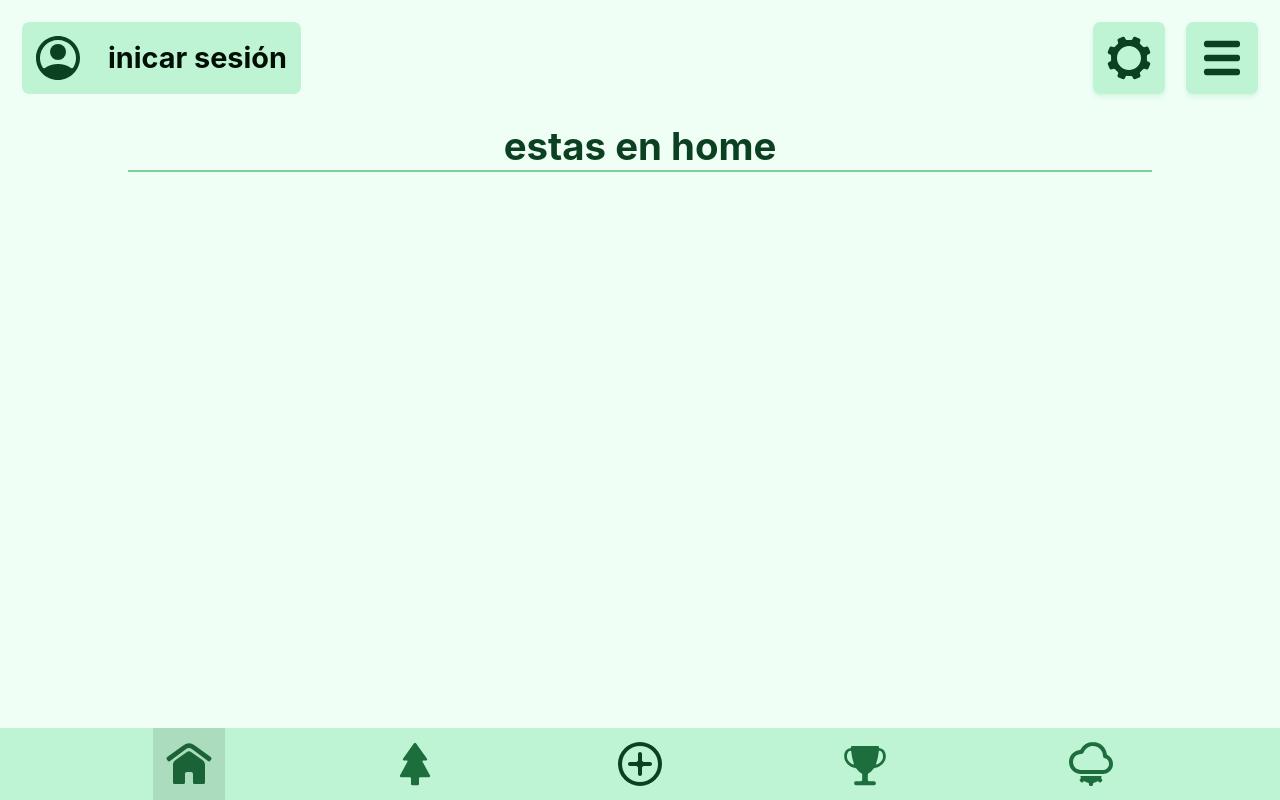
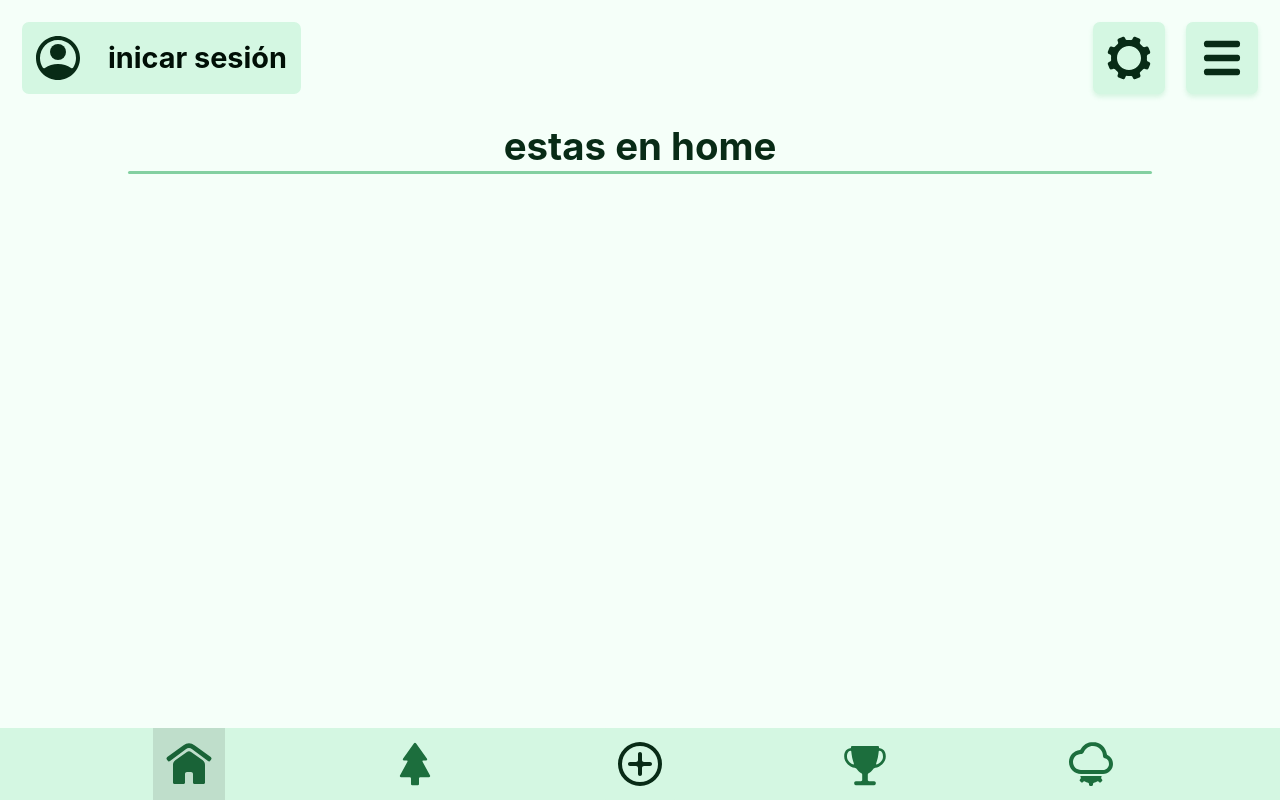
Before and after one commit to MatrosMartz/Tree-Maps, a Svelte app: page / in a window 1280 px wide. Built offline with nearby package versions, Linux system fonts and the light colour scheme; some packages are replaced by stand-ins of ours; no server answers.

Commit message:
change styles :)

```diff
--- a/src/lib/components/options/RadioColors.svelte
+++ b/src/lib/components/options/RadioColors.svelte
@@ -53,11 +53,11 @@
         width: var(--img-size);
         height: var(--img-size);
 
-        border-radius: 7px;
+        border-radius: 10px;
         box-shadow: 0 0 2px transparent;
     }
     input.animation {
-        transition: filter 200ms, box-shadow 200ms, border-radius 200ms ease-in-out;
+        transition: filter 200ms ease-in-out, box-shadow 200ms ease-in-out;
     }
     input::after {
         content: '';
@@ -78,27 +78,26 @@
         filter: opacity(100%);
     }
     input#green {
-        color: var(--g-sh);
-        background-color: var(--g-lb);
+        color: var(--g-wc);
+        background-color: var(--g-wb);
         border: 3px solid currentColor;
     }
     input#orange {
-        color: var(--o-sh);
-        background-color: var(--o-lb);
+        color: var(--o-wc);
+        background-color: var(--o-wb);
         border: 3px solid currentColor;
     }
     input#red {
-        color: var(--r-sh);
-        background-color: var(--r-lb);
+        color: var(--r-wc);
+        background-color: var(--r-wb);
         border: 3px solid currentColor;
     }
     input#blue {
-        color: var(--b-sh);
-        background-color: var(--b-lb);
+        color: var(--b-wc);
+        background-color: var(--b-wb);
         border: 3px solid currentColor;
     }
     input:checked {
-        border-radius: 12px;
-        box-shadow: 0 0 2px currentColor;
+        box-shadow: 0 0 4px currentColor;
     }
 </style>
--- a/static/global.css
+++ b/static/global.css
@@ -1,35 +1,35 @@
 :root {
-	--g-bb:   hsl(144, 100%,03%);  --g-lb:   hsl(144, 70%, 15%);
-	--g-nb:   hsl(144, 90%, 15%);  --g-sb:   hsl(144, 60%, 27%);
-	--g-sh:   hsl(144, 80%, 35%);  --g-bd:   hsl(144, 50%, 45%);
-	--g-ic:   hsl(144, 80%, 55%);  --g-al:   hsl(144, 50%, 60%);
-	--g-at:   hsl(144, 90%, 79%);  --g-pt:   hsl(144, 60%, 75%);
-	--g-t2:   hsl(144, 100%,97%);  --g-t1:   hsl(144, 70%, 85%);
-	--g-is: hsla(144,80%,35%,.2);  --g-rs: hsla(144,50%,60%,.2);
+	--g-bb:   hsl(144, 100%,03%);  --g-lb:   hsl(144, 70%, 10%);
+	--g-nb:   hsl(144, 90%, 10%);  --g-sb:   hsl(144, 60%, 27%);
+	--g-sh:   hsl(144, 80%, 35%);  --g-bd:   hsl(144, 50%, 40%);
+	--g-ic:   hsl(144, 80%, 55%);  --g-al:   hsl(144, 50%, 55%);
+	--g-at:   hsl(144, 90%, 87%);  --g-pt:   hsl(144, 60%, 75%);
+	--g-t2:   hsl(144, 100%,98%);  --g-t1:   hsl(144, 70%, 90%);
+	--g-is: hsla(144,80%,35%,.2);  --g-rs: hsla(144,50%,55%,.2);
 
-	--o-bb:   hsl(025, 100%,03%);  --o-lb:   hsl(025, 70%, 15%);
-	--o-nb:   hsl(025, 90%, 15%);  --o-sb:   hsl(025, 60%, 27%);
-	--o-sh:   hsl(025, 80%, 35%);  --o-bd:   hsl(025, 50%, 45%);
-	--o-ic:   hsl(025, 80%, 55%);  --o-al:   hsl(025, 50%, 60%);
-	--o-at:   hsl(025, 90%, 79%);  --o-pt:   hsl(025, 60%, 75%);
-	--o-t2:   hsl(025,100%, 97%);  --o-t1:   hsl(025, 70%, 85%);
-	--o-is: hsla(025,80%,35%,.2);  --o-rs: hsla(025,50%,60%,.2);
+	--o-bb:   hsl(025, 100%,03%);  --o-lb:   hsl(025, 70%, 10%);
+	--o-nb:   hsl(025, 90%, 10%);  --o-sb:   hsl(025, 60%, 27%);
+	--o-sh:   hsl(025, 80%, 35%);  --o-bd:   hsl(025, 50%, 40%);
+	--o-ic:   hsl(025, 80%, 55%);  --o-al:   hsl(025, 50%, 55%);
+	--o-at:   hsl(025, 90%, 87%);  --o-pt:   hsl(025, 60%, 75%);
+	--o-t2:   hsl(025,100%, 98%);  --o-t1:   hsl(025, 70%, 90%);
+	--o-is: hsla(025,80%,35%,.2);  --o-rs: hsla(025,50%,55%,.2);
 
-	--r-bb:   hsl(353, 100%,03%);  --r-lb:   hsl(353, 70%, 15%);
-	--r-nb:   hsl(353, 90%, 15%);  --r-sb:   hsl(353, 60%, 27%);
-	--r-sh:   hsl(353, 80%, 35%);  --r-bd:   hsl(353, 50%, 45%);
-	--r-ic:   hsl(353, 80%, 55%);  --r-al:   hsl(353, 50%, 60%);
-	--r-at:   hsl(353, 90%, 79%);  --r-pt:   hsl(353, 60%, 75%);
-	--r-t2:   hsl(353,100%, 97%);  --r-t1:   hsl(353, 70%, 85%);
-	--r-is: hsla(353,80%,35%,.2);  --r-rs: hsla(353,50%,60%,.2);
+	--r-bb:   hsl(353, 100%,03%);  --r-lb:   hsl(353, 70%, 10%);
+	--r-nb:   hsl(353, 90%, 10%);  --r-sb:   hsl(353, 60%, 27%);
+	--r-sh:   hsl(353, 80%, 35%);  --r-bd:   hsl(353, 50%, 40%);
+	--r-ic:   hsl(353, 80%, 55%);  --r-al:   hsl(353, 50%, 55%);
+	--r-at:   hsl(353, 90%, 87%);  --r-pt:   hsl(353, 60%, 75%);
+	--r-t2:   hsl(353,100%, 98%);  --r-t1:   hsl(353, 70%, 90%);
+	--r-is: hsla(353,80%,35%,.2);  --r-rs: hsla(353,50%,55%,.2);
 
-	--b-bb:   hsl(207, 100%,03%);  --b-lb:   hsl(207, 70%, 15%);
-	--b-nb:   hsl(207, 90%, 15%);  --b-sb:   hsl(207, 60%, 27%);
-	--b-sh:   hsl(207, 80%, 35%);  --b-bd:   hsl(207, 50%, 45%);
-	--b-ic:   hsl(207, 80%, 55%);  --b-al:   hsl(207, 50%, 60%);
-	--b-at:   hsl(207, 90%, 79%);  --b-pt:   hsl(207, 60%, 75%);
-	--b-t2:   hsl(207,100%, 97%);  --b-t1:   hsl(207, 70%, 85%);
-	--b-is: hsla(207,80%,35%,.2);  --b-rs: hsla(207,50%,60%,.2);
+	--b-bb:   hsl(207, 100%,03%);  --b-lb:   hsl(207, 70%, 10%);
+	--b-nb:   hsl(207, 90%, 10%);  --b-sb:   hsl(207, 60%, 27%);
+	--b-sh:   hsl(207, 80%, 35%);  --b-bd:   hsl(207, 50%, 40%);
+	--b-ic:   hsl(207, 80%, 55%);  --b-al:   hsl(207, 50%, 55%);
+	--b-at:   hsl(207, 90%, 87%);  --b-pt:   hsl(207, 60%, 75%);
+	--b-t2:   hsl(207,100%, 98%);  --b-t1:   hsl(207, 70%, 90%);
+	--b-is: hsla(207,80%,35%,.2);  --b-rs: hsla(207,50%,55%,.2);
 
 
 	--l-filt: brightness(110%);
@@ -143,10 +143,13 @@ h1::after {
 	content: '';
 
 	position: absolute;
-	bottom: -7%;
+	bottom: -12%;
 	left: 50%;
-	min-width: 80vw;
-	height: 2px;
+
+	width: 80vw;
+	height: 3px;
+
+	border-radius: 2px;
 
 	transform: translateX(-50%);
 	opacity: 50%;
@@ -266,9 +269,17 @@ fieldset {
 
 
 .darkmode {
+	--g-wc:   var(--g-sh);  --g-wb:   var(--g-lb);
+	--o-wc:   var(--o-sh);  --o-wb:   var(--o-lb);
+	--r-wc:   var(--r-sh);  --r-wb:   var(--r-lb);
+	--b-wc:   var(--b-sh);  --b-wb:   var(--b-lb);
 	--p-fl: var(--l-filt);  --s-fl: var(--d-filt);
 }
 .lightmode {
+	--g-wc:   var(--g-ic);  --g-wb:   var(--g-t1);
+	--o-wc:   var(--o-ic);  --o-wb:   var(--o-t1);
+	--r-wc:   var(--r-ic);  --r-wb:   var(--r-t1);
+	--b-wc:   var(--b-ic);  --b-wb:   var(--b-t1);
 	--p-fl: var(--d-filt);  --s-fl: var(--l-filt);
 }
 .darkmode.green {
```
